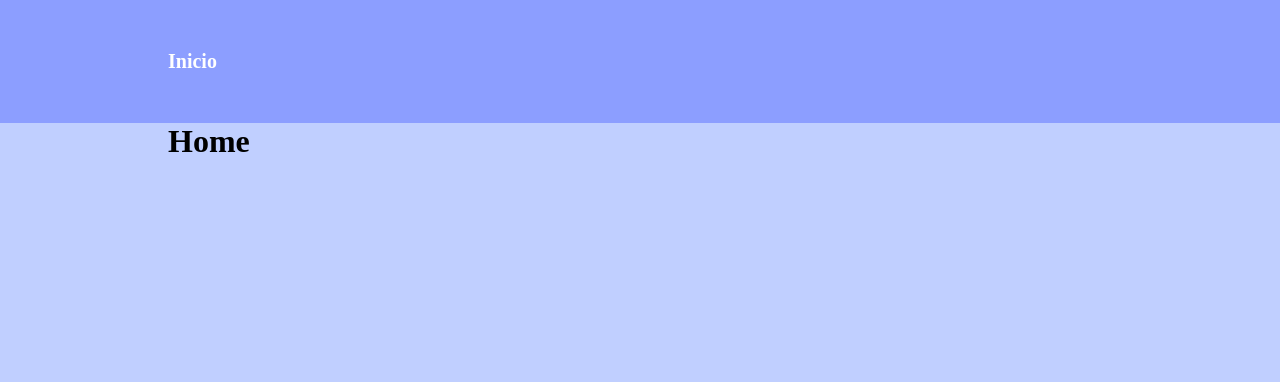
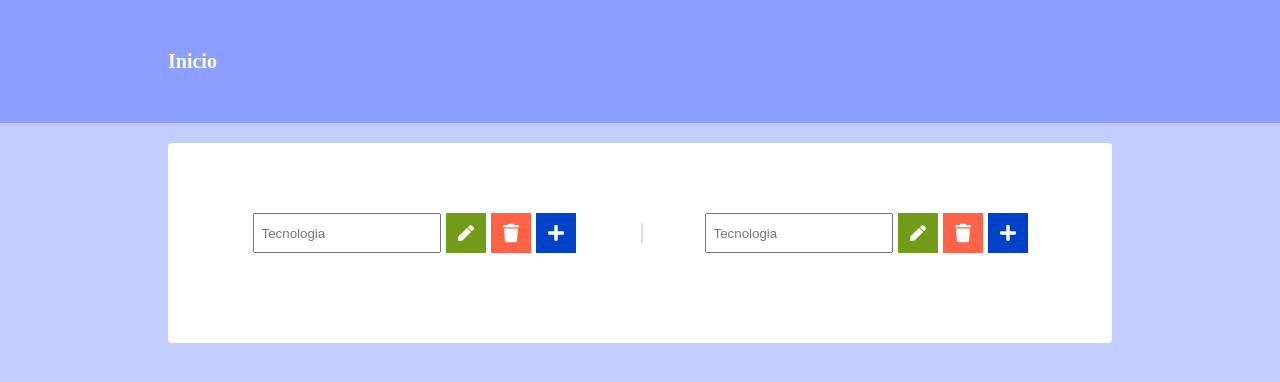
Before and after one commit to renanlbl/tecComparation, a React (Create React App) app in the folder frontend/: page / in a window 1280 px wide. Shown: the top 382 px of the page. Built offline with nearby package versions, Linux system fonts and the light colour scheme.

Commit message:
Adiciona disparo de novos inputs

```diff
--- a/frontend/package.json
+++ b/frontend/package.json
@@ -8,6 +8,7 @@
     "@testing-library/user-event": "^7.1.2",
     "react": "^16.12.0",
     "react-dom": "^16.12.0",
+    "react-icons": "^3.8.0",
     "react-router-dom": "^5.1.2",
     "react-scripts": "3.3.0",
     "styled-components": "^4.4.1"
--- /dev/null
+++ b/frontend/src/app/components/Input/index.js
@@ -0,0 +1,29 @@
+import React from 'react';
+import { Input, InputWrapper } from './styles';
+import { FaPen, FaPlus, FaTrash } from 'react-icons/fa'
+
+export default function Inputs(props) {
+
+  const {
+    inputs,
+    handleInputChange,
+    handleAddMore
+  } = props
+
+  return (
+    inputs && inputs.length % 2 === 0 && inputs.map(input => (
+      <InputWrapper key={input.id}>
+        <Input
+          type="text"
+          placeholder="Tecnologia"
+          value={input.value}
+          onChange={(e) => handleInputChange(e, input.id)}
+        />
+        <FaPen />
+        <FaTrash />
+        <FaPlus onClick={handleAddMore} />
+      </InputWrapper>
+    ))
+  )
+
+}
--- /dev/null
+++ b/frontend/src/app/components/Input/styles.js
@@ -0,0 +1,51 @@
+import styled from 'styled-components';
+
+export const InputWrapper = styled.div`
+display: flex;
+justify-content: center;
+align-items: center;
+margin-bottom: 20px;
+height: 40px;
+position: relative;
+
+&::after {
+  content: '';
+  display: block;
+  position: absolute;
+  height: 20px;
+  width: 2px;
+  background-color: #ddd;
+  right: -67px;
+  top: 10px;
+}
+
+&:nth-child(2n+2) {
+  &::after {
+    content: none;
+  }
+}
+
+
+svg {
+  height: 100%;
+  color: #fff;
+  width: 40px;
+  padding: 0 12px;
+  background-color: tomato;
+  cursor: pointer;
+  margin-left: 5px;
+
+  &:nth-child(2) {
+    background: #719c19;
+  }
+
+  &:last-child {
+    background: #0043ca;
+  }
+}
+`
+
+export const Input = styled.input`
+padding-left: 7px;
+height: 100%;
+`
--- a/frontend/src/app/pages/Home/index.js
+++ b/frontend/src/app/pages/Home/index.js
@@ -1,12 +1,67 @@
 import React, { Component } from 'react';
+import { Container, Separator } from './styles';
+import Input from '../../components/Input';
+
 
 //import './styles.scss';
 
 export default class Home extends Component {
+  state = {
+    inputs: [
+      {
+        id: 1,
+        value: '',
+      },
+      {
+        id: 2,
+        value: '',
+      }
+    ],
+  }
+
+  handleInputChange = (e, id) => {
+    let input = this.state.inputs.filter(input => input.id === id)
+    input[0].value = e.target.value
+    this.setState({
+      input
+    })
+  }
+
+  handleAddMore = () => {
+    let id1 = Math.random()
+    let id2 = Math.random()
+
+    this.setState({
+      inputs: [
+        ...this.state.inputs,
+        {
+          id: id1 === id2 ? Math.random() : id1,
+          value: ''
+        },
+        {
+          id: id2 === id1 ? Math.random() : id2,
+          value: ''
+        }
+      ],
+    })
+  }
+
+
   render() {
+    const { inputs } = this.state
+
     return (
       <div className="content">
-        <h1>Home</h1>
+        <Container>
+          <Separator>
+            <Input
+              inputs={inputs}
+              handleInputChange={this.handleInputChange}
+              handleAddMore={this.handleAddMore}
+              value={inputs.value}
+            />
+          </Separator>
+        </Container>
       </div>
     )
   }
--- a/frontend/src/app/pages/Home/styles.js
+++ b/frontend/src/app/pages/Home/styles.js
@@ -0,0 +1,22 @@
+import styled from 'styled-components';
+
+
+export const Container = styled.section`
+  width: 100%;
+  background: white;
+  margin: 20px 0;
+  padding: 70px 20px;
+  border-radius: 4px;
+  display: flex;
+`
+
+export const Separator = styled.div`
+  flex: 1;
+  display: flex;
+  justify-content: space-around;
+  flex-wrap: wrap;
+
+  & + div {
+    border-left: 1px solid #eee;
+  }
+`
```
Also changed, not shown: 1 other file (tests, documents, lock files or other folders).
